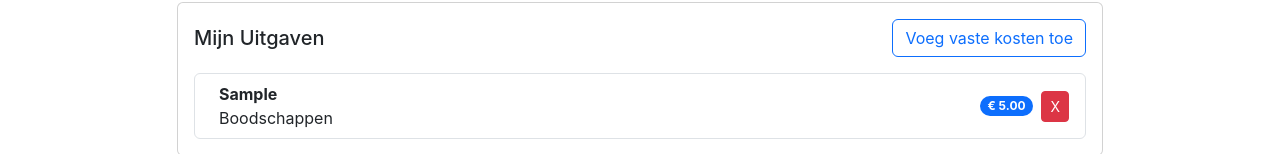
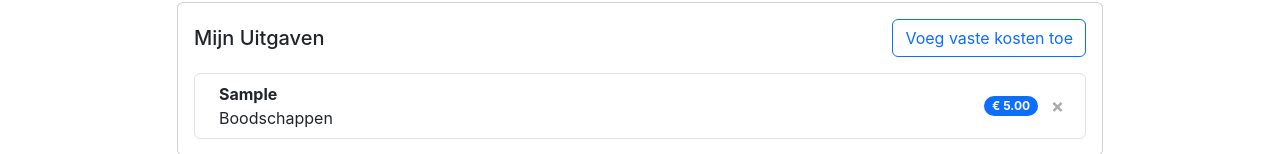
Before and after one commit to Keeposz/budget-app, a React (Create React App) app: page / in a window 1280 px wide. Both pictures are taken after typing "Sample", "5" into the empty fields and a click on the button "Toevoegen". Shown: the part 646-800 px from the top of the page. Built offline with nearby package versions, Linux system fonts and the light colour scheme.

Commit message:
style: Make delete buttons more subtle

```diff
--- a/src/App.css
+++ b/src/App.css
@@ -0,0 +1,11 @@
+.delete-btn {
+  cursor: pointer;
+  color: #aaa;
+  font-size: 1.2rem;
+  font-weight: bold;
+  padding: 0 5px;
+}
+
+.delete-btn:hover {
+  color: #dc3545; /* Bootstrap's danger color */
+}
--- a/src/components/ExpenseList.tsx
+++ b/src/components/ExpenseList.tsx
@@ -23,7 +23,7 @@ const ExpenseList: React.FC<ExpenseListProps> = ({ expenses, onDelete }) => {
           <Badge bg="primary" pill className="me-2">
             € {expense.amount.toFixed(2)}
           </Badge>
-          <Button variant="danger" size="sm" onClick={() => onDelete(expense.id)}>X</Button>
+          <span className="delete-btn" onClick={() => onDelete(expense.id)}>&times;</span>
         </ListGroup.Item>
       ))}
     </ListGroup>
--- a/src/components/FixedCostList.tsx
+++ b/src/components/FixedCostList.tsx
@@ -23,7 +23,7 @@ const FixedCostList: React.FC<FixedCostListProps> = ({ fixedCosts, onDelete }) =
           <Badge bg="secondary" pill className="me-2">
             € {cost.amount.toFixed(2)}
           </Badge>
-          <Button variant="danger" size="sm" onClick={() => onDelete(index)}>X</Button>
+          <span className="delete-btn" onClick={() => onDelete(index)}>&times;</span>
         </ListGroup.Item>
       ))}
     </ListGroup>
```
